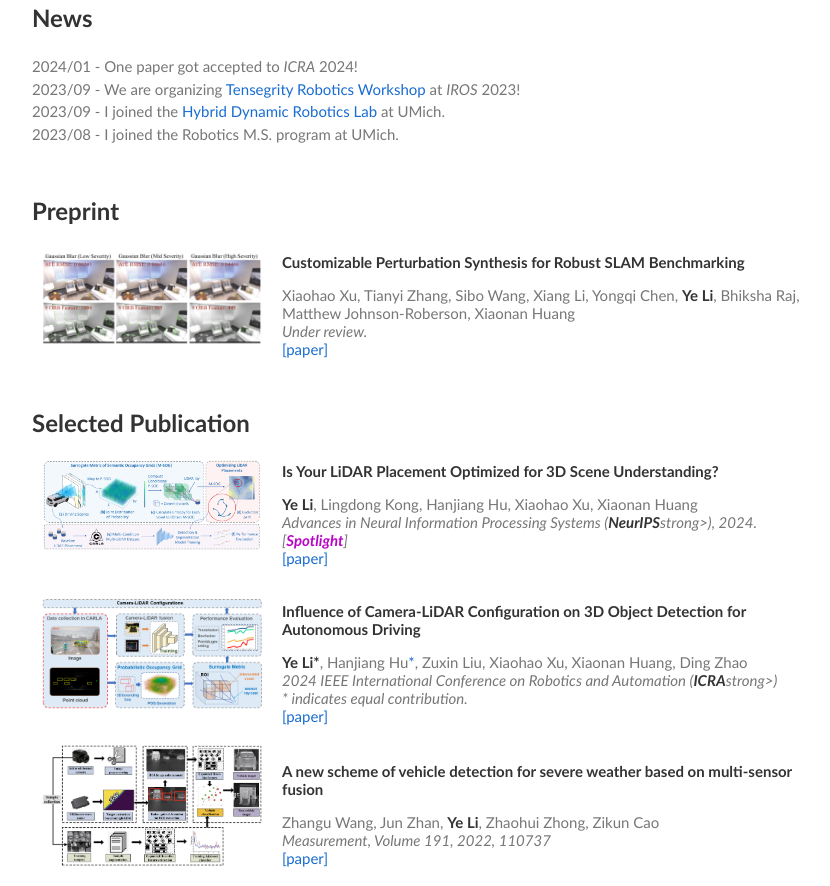
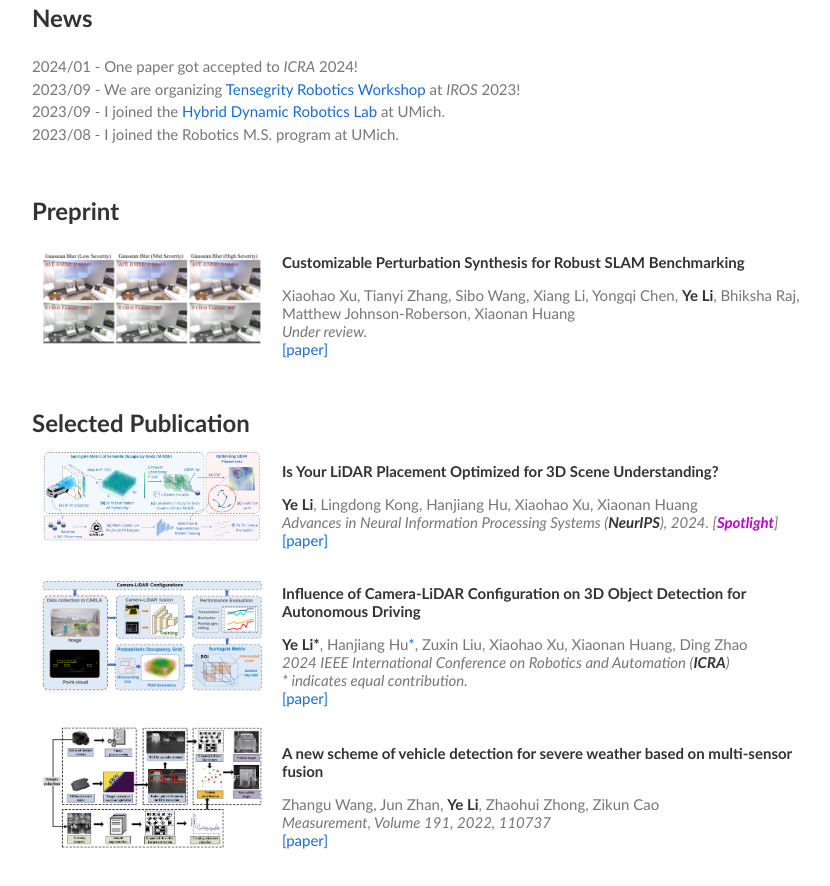
Before and after one commit to ywyeli/ywyeli.github.io, a plain HTML site: page index.html in a window 1280 px wide. Shown: the part 296-1182 px from the top of the page, without its empty margins (218-1048 px from the left). Drawn offline with Linux system fonts and the light colour scheme.

Commit message:
Update index.html

```diff
--- a/index.html
+++ b/index.html
@@ -153,7 +153,7 @@
                     <a href="https://scholar.google.com/citations?user=3Ifn2DoAAAAJ&hl=en"><author>Xiaohao Xu</author></a>,
                     <a href="https://robotics.umich.edu/profile/xiaonan-sean-huang/"><author>Xiaonan Huang</author></a>
                     <br>
-                    <em>Advances in Neural Information Processing Systems (<strong>NeurIPS</strong>strong>), 2024. [<strong style="color:#B908C5">Spotlight</strong>] </em>
+                    <em>Advances in Neural Information Processing Systems (<strong>NeurIPS</strong>), 2024. [<strong style="color:#B908C5">Spotlight</strong>] </em>
                     <br>
                     <a href="https://arxiv.org/abs/2403.17009">[paper]</a>
                 </td>
@@ -177,7 +177,7 @@
                     <a href="https://robotics.umich.edu/profile/xiaonan-sean-huang/"><author>Xiaonan Huang</author></a>,
                     <a href="https://www.meche.engineering.cmu.edu/directory/bios/zhao-ding.html"><author>Ding Zhao</author></a>
                     <br>
-                    <em>2024 IEEE International Conference on Robotics and Automation (<strong>ICRA</strong>strong>) </em>
+                    <em>2024 IEEE International Conference on Robotics and Automation (<strong>ICRA</strong>) </em>
                     <br>
                     <em><span style="text-transform:uppercase">*</span> indicates equal contribution. </em>
                     <br>
```
